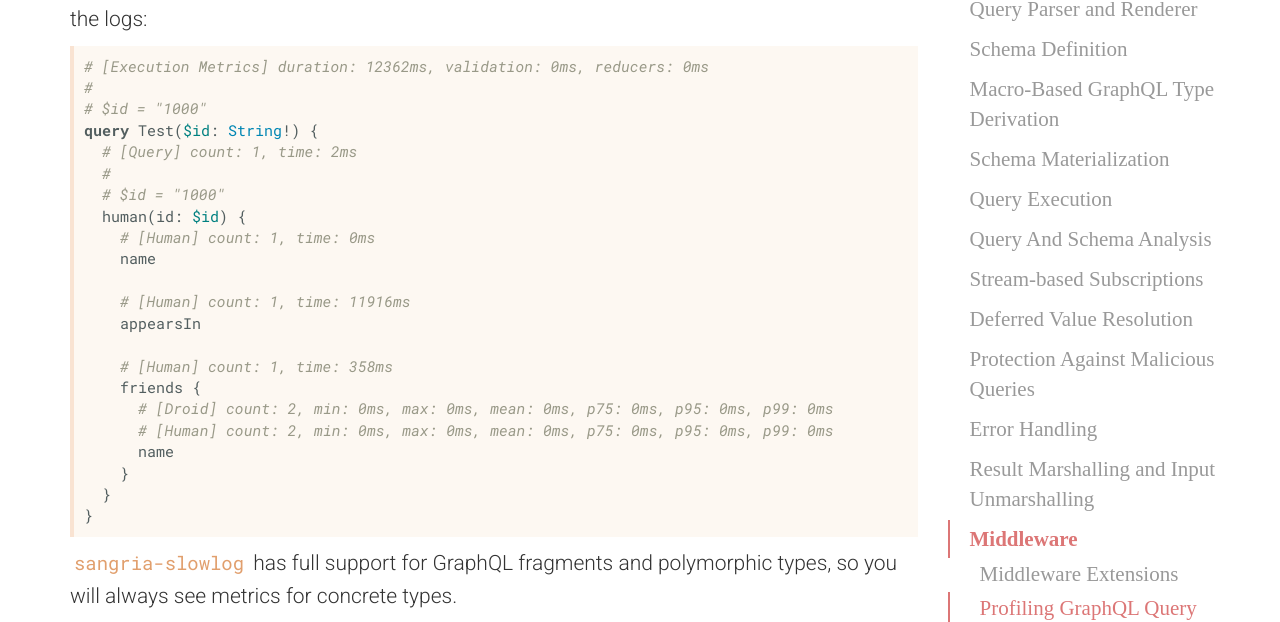
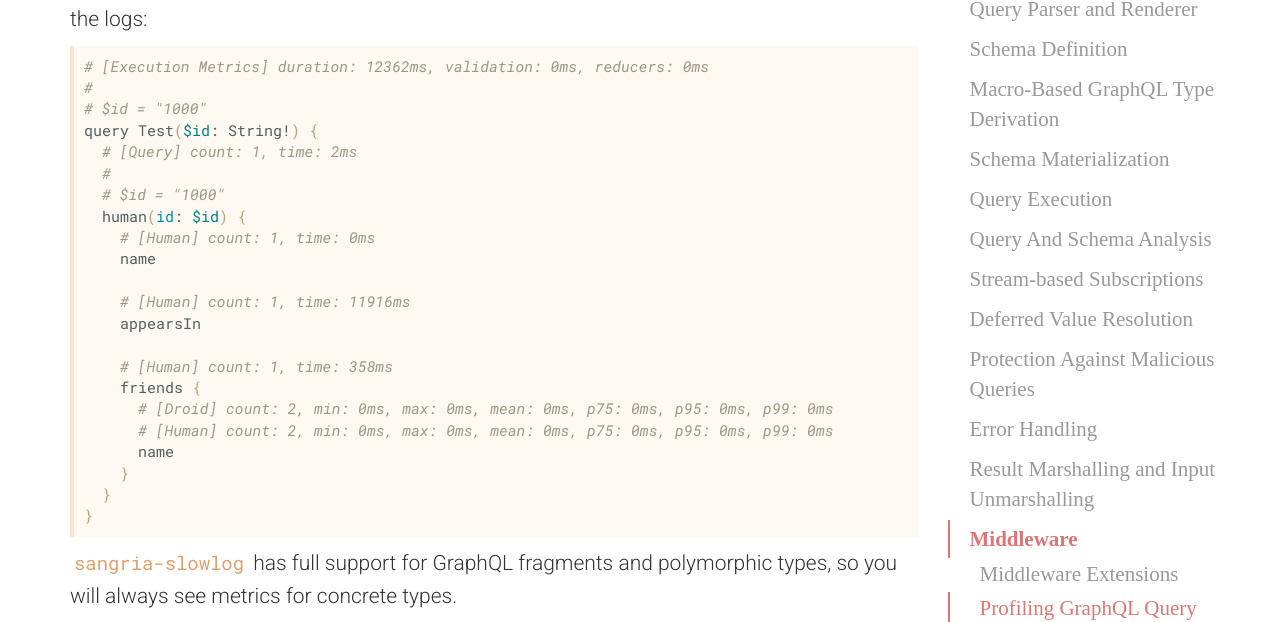
Before and after one commit to sangria-graphql/sangria-graphql.github.io, a Jekyll site: the page built from learn.md, in a window 1280 px wide and 900 px high, scrolled down 48649 px. Shown: the part 140-762 px from the top of the window. Built offline with Jekyll 4.4.1, drawn with Linux system fonts in a browser that asks for light colours.

Commit message:
changed code highlighting

````diff
--- a/learn.md
+++ b/learn.md
@@ -1929,7 +1929,7 @@ Executor.execute(schema, query,
 
 If query execution takes more than 10 seconds to execute, then you will see similar info in the logs:
 
-```graphql
+```bash
 # [Execution Metrics] duration: 12362ms, validation: 0ms, reducers: 0ms
 #
 # $id = "1000"
````
